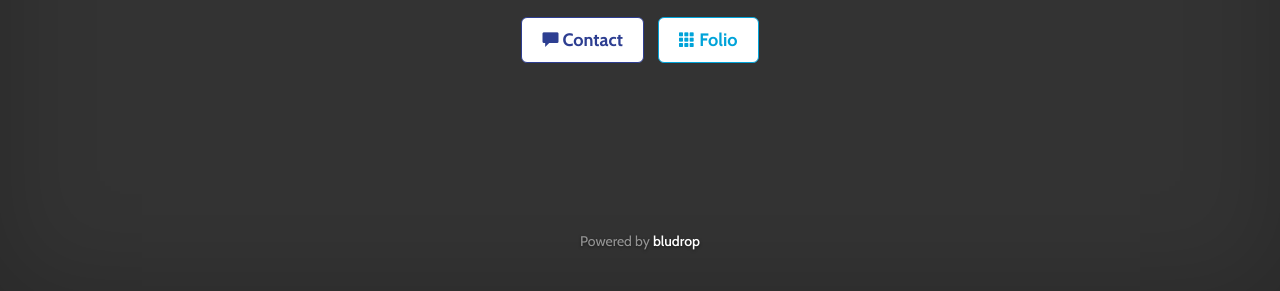
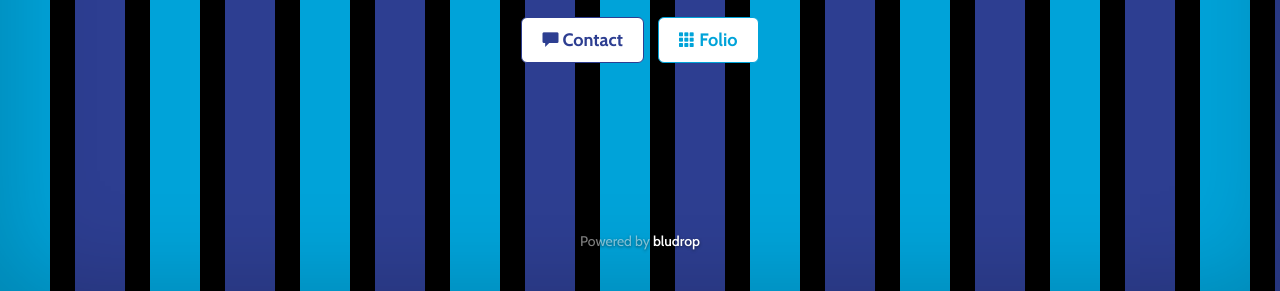
Before and after one commit to bludrop/bludrop.com, a plain HTML site: page index.html in a window 1280 px wide. Shown: the part 509-800 px from the top of the page. Drawn offline with nearby package versions, Linux system fonts and the light colour scheme.

Commit message:
Included background image

```diff
--- a/cover_bludrop.css
+++ b/cover_bludrop.css
@@ -29,7 +29,7 @@ font-weight: 600;
 html,
 body {
   height: 100%;
-  background: #333 url('../ce/img/stripey-bg-11.png');
+  background: #333 url('stripey-bg-11.png');
 }
 body {
 font-family: Cabin, sans-serif;
```
Also changed, not shown: stripey-bg-11.png (added).
